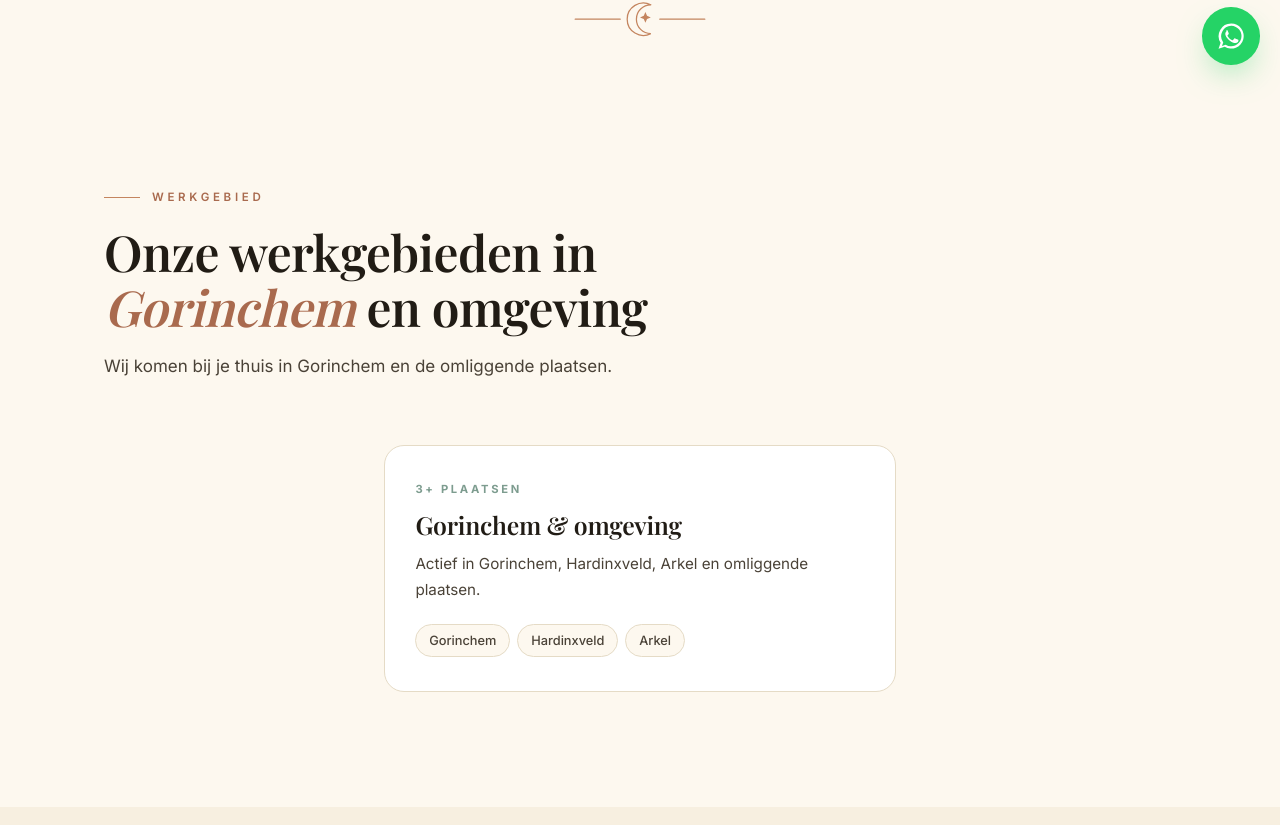
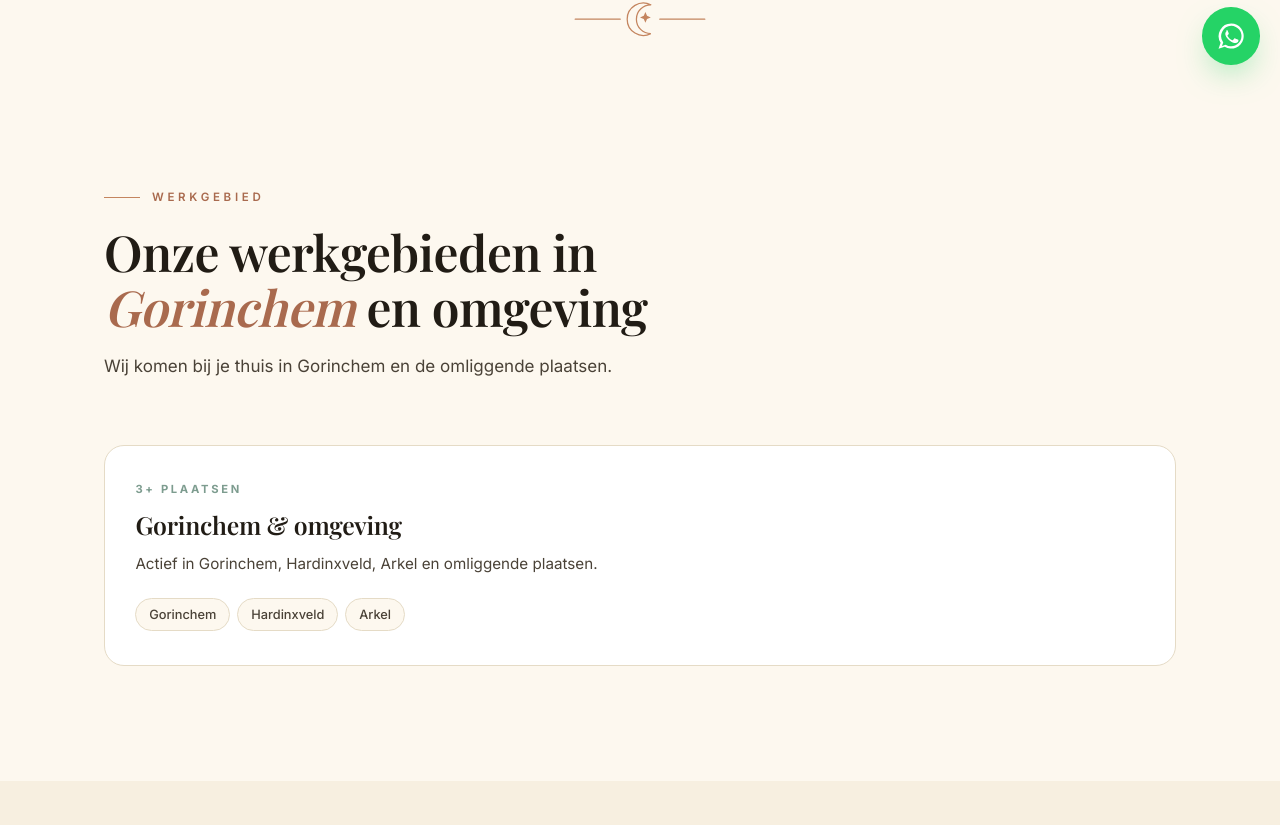
Before and after one commit to Maximustopdeals/De-Islamitische-Kraamzorg, a Next.js app: page /gorinchem in a window 1280 px wide. Shown: the part 715-1540 px from the top of the page. Built offline with nearby package versions, Linux system fonts and the light colour scheme; a web font is replaced by a local one.

Commit message:
Refactor RegioPage component with new interfaces
Refactor RegioPage component to use a dedicated interface for props and define a USP interface for better type safety.

```diff
--- a/src/components/RegioPage.tsx
+++ b/src/components/RegioPage.tsx
@@ -22,7 +22,13 @@ export interface ContentSection {
   variant?: "default" | "steps";
 }
 
-const defaultUsps = [
+export interface USP {
+  icon: ReactNode;
+  title: string;
+  text: string;
+}
+
+const defaultUsps: USP[] = [
   {
     icon: <IconMoon />,
     title: "Afgestemd op islamitische waarden",
@@ -40,6 +46,22 @@ const defaultUsps = [
   },
 ];
 
+interface RegioPageProps {
+  label: string;
+  title: ReactNode;
+  intro: string;
+  cardsTitle: ReactNode;
+  cardsIntro?: string;
+  cards: RegioCard[];
+  usps?: USP[];
+  sections?: ContentSection[];
+  sectionsKicker?: string;
+  sectionsTitle?: ReactNode;
+  flexTitle?: string;
+  ctaTitle: string;
+  ctaText: string;
+}
+
 export default function RegioPage({
   label,
   title,
@@ -54,34 +76,33 @@ export default function RegioPage({
   flexTitle,
   ctaTitle,
   ctaText,
-}: {
-  label: string;
-  title: ReactNode;
-  intro: string;
-  cardsTitle: ReactNode;
-  cardsIntro?: string;
-  cards: RegioCard[];
-  usps?: typeof defaultUsps;
-  sections?: ContentSection[];
-  sectionsKicker?: string;
-  sectionsTitle?: ReactNode;
-  flexTitle?: string;
-  ctaTitle: string;
-  ctaText: string;
-}) {
+}: RegioPageProps) {
+  // Bepaal de grid-klasse op basis van het aantal cards
+  const gridClass =
+    cards.length === 1
+      ? "grid grid--1"
+      : cards.length === 2
+        ? "grid grid--2"
+        : "grid grid--3";
+
   return (
     <>
+      {/* Hero */}
       <section className="hero">
-        <div className="container" style={{ maxWidth: "62rem", textAlign: "center" }}>
+        <div className="container container--narrow text-center">
           <Reveal>
             <span className="label label--center">{label}</span>
             <h1>{title}</h1>
-            <p className="lead" style={{ marginInline: "auto" }}>{intro}</p>
-            <div className="hero__actions" style={{ justifyContent: "center" }}>
+            <p className="lead lead--center">{intro}</p>
+            <div className="hero__actions hero__actions--center">
               <Link href="/contact" className="btn">
                 Meld je nu aan
               </Link>
-              <a href={site.phoneLink} className="btn btn--outline">
+              <a
+                href={site.phoneLink}
+                className="btn btn--outline"
+                aria-label={`Bel ${site.phone}`}
+              >
                 Bel direct: {site.phone}
               </a>
             </div>
@@ -90,25 +111,21 @@ export default function RegioPage({
         <Ornament />
       </section>
 
-      <section className="section" style={{ paddingTop: "2rem" }}>
+      {/* Werkgebied cards */}
+      <section className="section section--compact-top">
         <div className="container">
           <div className="section__head">
             <span className="label">Werkgebied</span>
             <h2>{cardsTitle}</h2>
             {cardsIntro && <p>{cardsIntro}</p>}
           </div>
-          <div
-            className={`grid ${cards.length === 3 ? "grid--3" : "grid--2"}`}
-            style={
-              cards.length === 1
-                ? { gridTemplateColumns: "minmax(0, 32rem)", justifyContent: "center" }
-                : undefined
-            }
-          >
+          <div className={gridClass}>
             {cards.map((c, i) => (
               <Reveal key={c.title} delay={i * 0.1}>
                 <div className="region-card">
-                  {c.count && <span className="region-card__count">{c.count}</span>}
+                  {c.count && (
+                    <span className="region-card__count">{c.count}</span>
+                  )}
                   <h3>{c.title}</h3>
                   <p>{c.text}</p>
                   <ul>
@@ -123,6 +140,7 @@ export default function RegioPage({
         </div>
       </section>
 
+      {/* USPs */}
       <section className="section section--alt">
         <div className="container">
           <div className="grid grid--3">
@@ -149,6 +167,7 @@ export default function RegioPage({
 
       <CTABanner title={ctaTitle} text={ctaText} />
 
+      {/* Content sections */}
       {sections.length > 0 && (
         <div className="regio-sections">
           {sectionsTitle && (
@@ -180,7 +199,10 @@ export default function RegioPage({
                           <ol className="regio-steps">
                             {s.bullets.map((b, j) => (
                               <li key={b}>
-                                <span className="regio-steps__num" aria-hidden="true">
+                                <span
+                                  className="regio-steps__num"
+                                  aria-hidden="true"
+                                >
                                   {j + 1}
                                 </span>
                                 <span>{b}</span>
```
